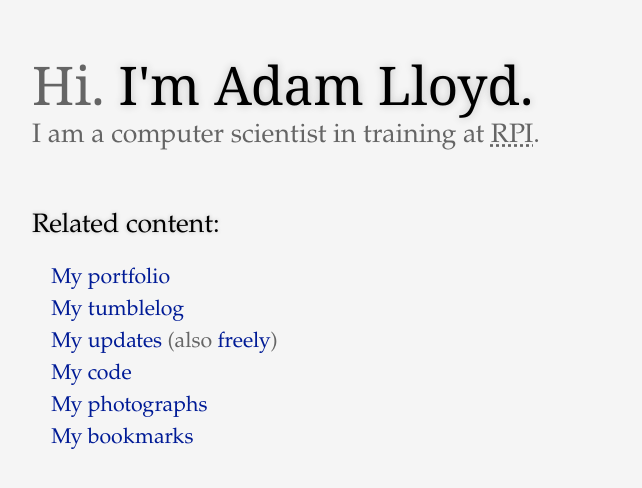
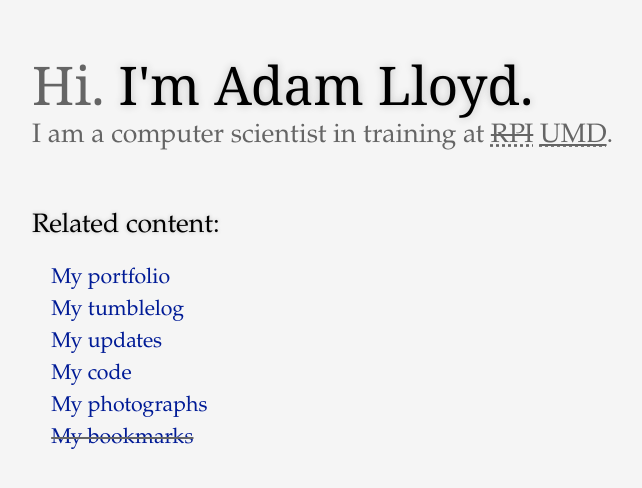
Before and after one commit to alloy-d/alloy-d.github.com, a Jekyll site: the page built from index.html, in a window 1280 px wide. Shown: the top 488 px of the page, without its empty margins (16-658 px from the left). Built offline with Jekyll 4.4.1, drawn with Linux system fonts in a browser that asks for light colours.

Commit message:
WOW WAS THAT OUTDATED!

```diff
--- a/_layouts/default.html
+++ b/_layouts/default.html
@@ -12,7 +12,7 @@
     <div id="header">
       <h1>Hi. <em><a href="/">I'm Adam Lloyd.</a></em></h1>
       <div id="description">
-        <p>I am a computer scientist in training at <abbr title="Rensselaer Polytechnic Institute">RPI</abbr>.</p>
+        <p>I am a computer scientist in training at <del><abbr title="Rensselaer Polytechnic Institute">RPI</abbr></del> <ins><abbr title="the University of Maryland, College Park">UMD</abbr></ins>.</p>
         {% if page.description %}
           <p>This is {{ page.description }}.</p>
         {% endif %}
--- a/index.html
+++ b/index.html
@@ -4,10 +4,10 @@ layout: default
 <h2>Related content:</h2>
 <ul class="prominent">
   <li><a href="/portfolio/">My portfolio</a></li>
-  <li><a href="http://lloyda2.tumblr.com">My tumblelog</a></li>
-  <li><a href="http://twitter.com/lloyda2">My updates</a>
-    (also <a href="http://identi.ca/lloyda2">freely</a>)</li>
-  <li><a href="http://github.com/lloyda2">My code</a></li>
+  <li><a href="http://text.alloy-d.net">My tumblelog</a></li>
+  <li><a href="http://twitter.com/lloyda2">My updates</a></li>
+  <li><a href="http://github.com/alloy-d">My code</a></li>
   <li><a href="http://flickr.com/photos/adam-lloyd">My photographs</a></li>
-  <li><a href="http://delicious.com/adam.lloyd">My bookmarks</a></li>
+  <li><del><a href="http://delicious.com/adam.lloyd">My
+      bookmarks</a></del></li>
 </ul>
```
